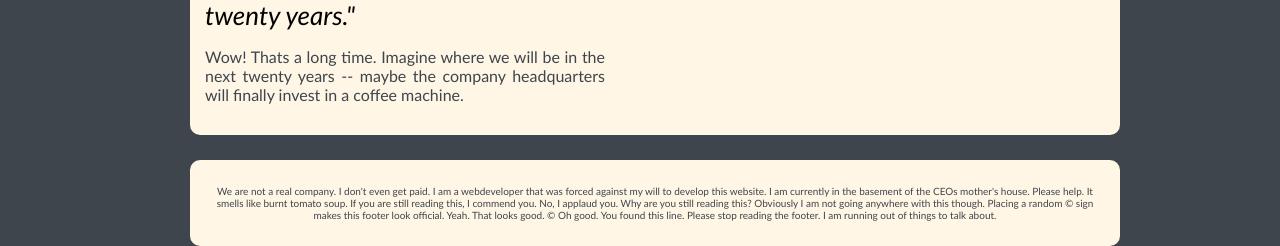
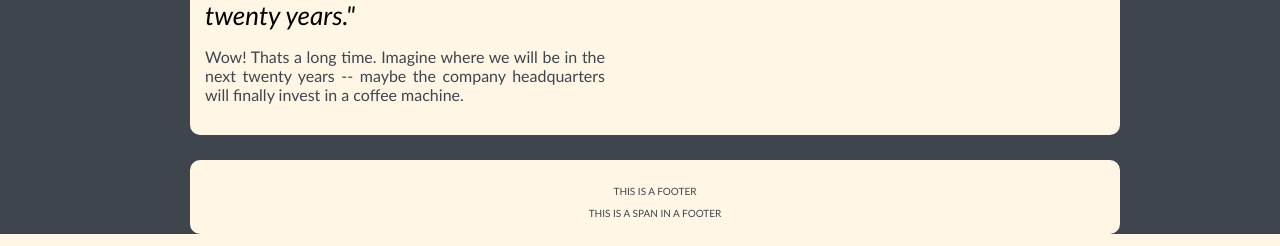
Before and after one commit to CBischke/WKOProject, a PHP site: page /index.php in a window 1280 px wide. Shown: the part 1019-1265 px from the top of the page. Run offline with PHP 8.4, Linux system fonts and the light colour scheme.

Commit message:
temp footer change
blah

```diff
--- a/footer.php
+++ b/footer.php
@@ -1,4 +1,4 @@
 <div id="footer">
-	<p>We are not a real company. I don't even get paid. I am a webdeveloper that was forced against my will to develop this website. I am currently in the basement of the CEOs mother's house. Please help. It smells like burnt tomato soup. If you are still reading this, I commend you. No, I applaud  you. Why are you still reading this? Obviously I am not going anywhere with this though. Placing a random &copy; sign makes this footer look official. Yeah. That looks good. &copy;
-	<span id="secret">Oh good. You found this line. Please stop reading the footer. I am running out of things to talk about.</span>
+	<p>THIS IS A FOOTER</p>
+	<span id="secret">THIS IS A SPAN IN A FOOTER</span>
 </div>
```
